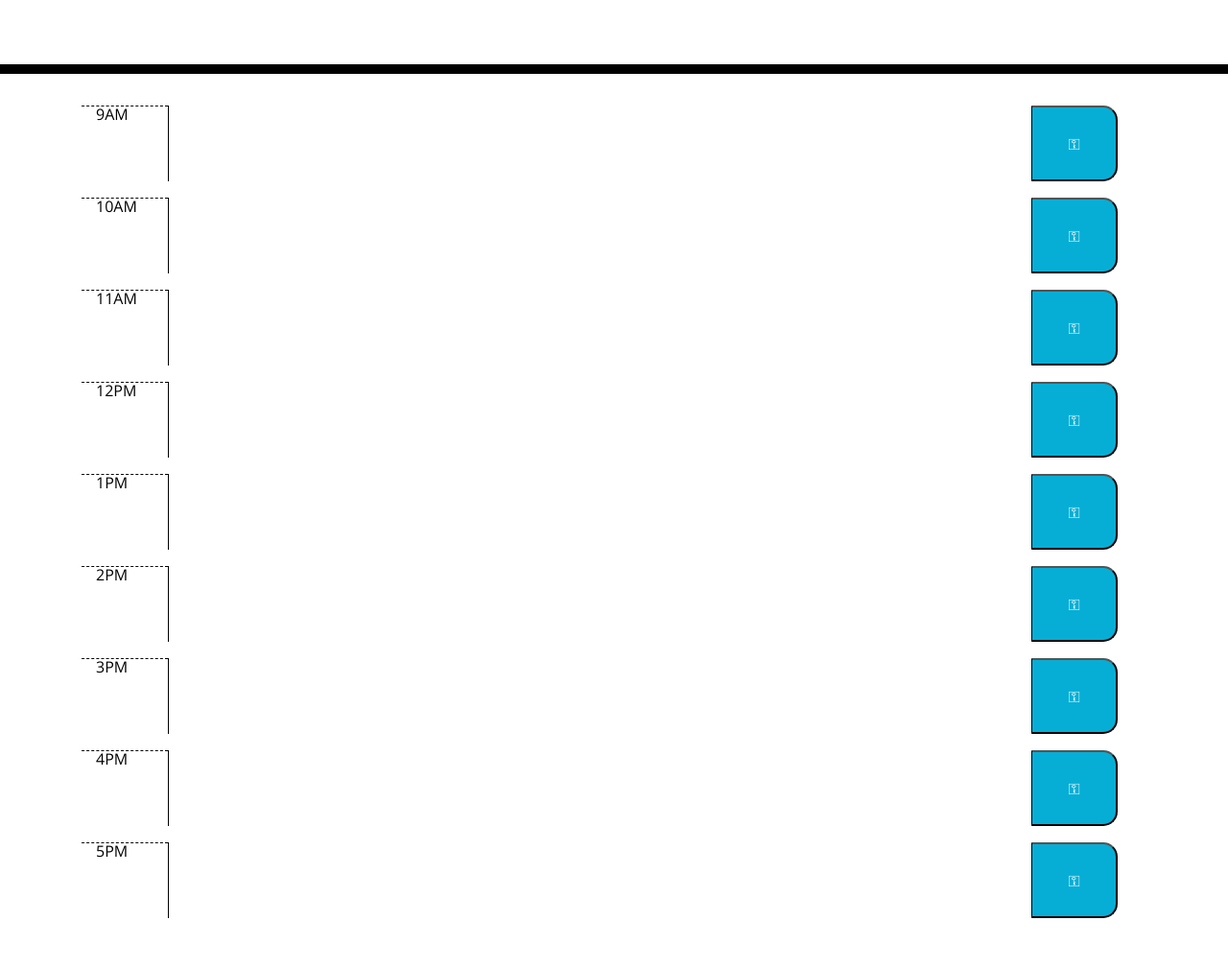
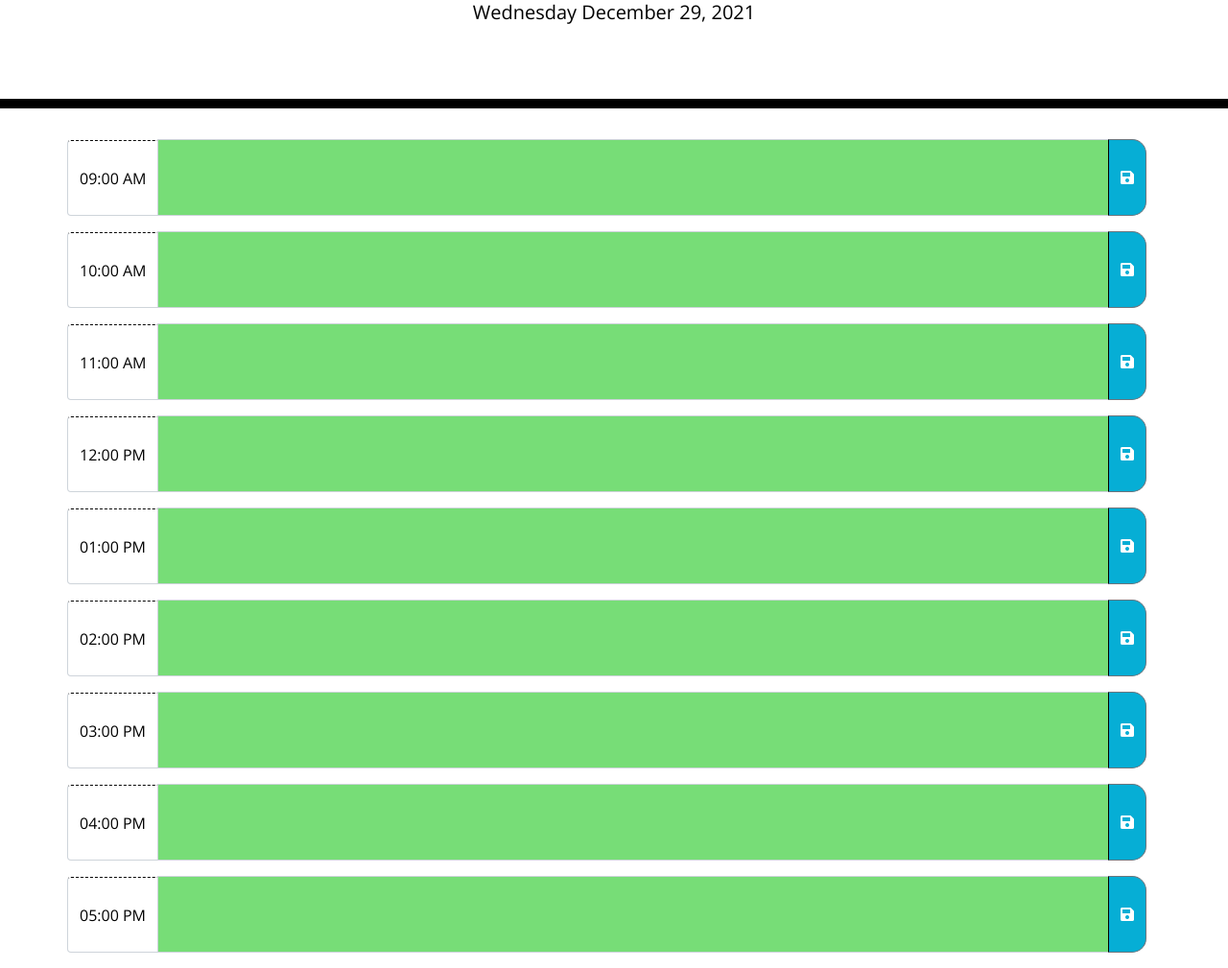
Before and after one commit to smithnaomi/Day-Planner, a plain HTML site: page index.html in a window 1280 px wide. Shown: the part 191-1200 px from the top of the page at 96% size. Before the commit the page ends 1164 px from the top, so only its background shows below. Drawn offline with nearby package versions, Linux system fonts and the light colour scheme.

Commit message:
per hour,functions, if statments

```diff
--- a/assets/js/script.js
+++ b/assets/js/script.js
@@ -1,30 +1,88 @@
-var now = moment();
-var saved = {};
+window.onload = function () {
+  colorCode();
+  nineAM();
+  tenAM();
+  elevenAM();
+  twelvePM();
+  onePM();
+  twoPM();
+  threePM();
+  fourPM();
+  fivePM();
+};
 
-function init() {
-  if (JSON.parse(localStorage.getItem("scheduleSave") !== null)) {
-    saved = JSON.parse(localStorage.getItem("scheduleSave"));
+//CURRENT DATE AND TIME//
+var currentDay = moment().format("dddd LL");
+$("#currentDay").append(currentDay);
+
+var currentTime = moment().format("LT");
+$("#currentTime").append(currentTime);
+
+//HOURS//
+var now = new Date().getHours();
+// BLOCK COLOR CHANGE ON THE HOUR//
+function colorCode() {
+  if (now > 9) {
+    $("#comment9am").addClass("past");
+  } else if (now >= 9 && now < 10) {
+    $("#comment9am").addClass("present");
+  } else if (now < 9) {
+    $("#comment9am").addClass("future");
   }
-
-  for (var i = 0; i < Object.keys(saved).length; i++) {
-    $("ul[data-time=" + Object.keys(saved)[i] + "]")
-      .children(".description")
-      .val(saved[Object.keys(saved)[i]]);
+  if (now > 10) {
+    $("#comment10am").addClass("past");
+  } else if (now >= 10 && now < 11) {
+    $("#comment10am").addClass("present");
+  } else if (now < 10) {
+    $("#comment10am").addClass("future");
   }
-
-  setInterval(function () {
-    now = moment();
-    $("#currentDay").text(now.format("MMMM Do YYYY, h:mm:ss a"));
-    $("ul").each(function () {
-      if (now.format("H") == $(this).data("time")) {
-        $(this).children(".description").addClass("present");
-      }
-      if (now.format("H") > $(this).data("time")) {
-        $(this).children(".description").addClass("past");
-      }
-      if (now.format("H") < $(this).data("time")) {
-        $(this).children(".description").addClass("future");
-      }
-    });
-  }, 500);
+  if (now > 11) {
+    $("#comment11am").addClass("past");
+  } else if (now >= 11 && now < 12) {
+    $("#comment11am").addClass("present");
+  } else if (now < 11) {
+    $("#comment11am").addClass("future");
+  }
+  if (now > 12) {
+    $("#comment12pm").addClass("past");
+  } else if (now >= 12 && now < 13) {
+    $("#comment12pm").addClass("present");
+  } else if (now < 12) {
+    $("#comment12pm").addClass("future");
+  }
+  if (now > 13) {
+    $("#comment1pm").addClass("past");
+  } else if (now >= 13 && now < 14) {
+    $("#comment1pm").addClass("present");
+  } else if (now < 13) {
+    $("#comment1pm").addClass("future");
+  }
+  if (now > 14) {
+    $("#comment2pm").addClass("past");
+  } else if (now >= 14 && now < 15) {
+    $("#comment2pm").addClass("present");
+  } else if (now < 14) {
+    $("#comment2pm").addClass("future");
+  }
+  if (now > 15) {
+    $("#comment3pm").addClass("past");
+  } else if (now >= 15 && now < 16) {
+    $("#comment3pm").addClass("present");
+  } else if (now < 15) {
+    $("#comment3pm").addClass("future");
+  }
+  if (now > 16) {
+    $("#comment4pm").addClass("past");
+  } else if (now >= 16 && now < 17) {
+    $("#comment4pm").addClass("present");
+  } else if (now < 16) {
+    $("#comment4pm").addClass("future");
+  }
+  if (now > 17) {
+    $("#comment5pm").addClass("past");
+  } else if (now >= 17 && now < 18) {
+    $("#comment5pm").addClass("present");
+  } else if (now < 17) {
+    $("#comment5pm").addClass("future");
+  }
 }
--- a/index.html
+++ b/index.html
@@ -29,61 +29,222 @@
       <p id="currentDay" class="lead"></p>
     </header>
     <div class="container">
-      <!-- Timeblocks go here -->
+      <!-- Timeblocks go here per hour -->
+      <!-- 9 am -->
+      <div class="input-group mb-3">
+        <div class="input-group-prepend row">
+          <span class="input-group-text hour">09:00 AM</span>
+        </div>
+        <textarea
+          value=""
+          id="comment9am"
+          type="text"
+          cols="100"
+          rows="2"
+          class="form-control description textarea"
+        ></textarea>
+        <div class="input-group-append">
+          <button
+            id="button9am"
+            class="btn btn-outline-secondary saveBtn"
+            type="button"
+          >
+            <i class="fas fa-save"></i>
+          </button>
+        </div>
+      </div>
 
-      <ul class="row col-12" data-time="9">
-        <div class="hour col-1">9AM</div>
-        <textarea class="description col-10"></textarea>
-        <button class="saveBtn col-1">⚿</button>
-      </ul>
+      <!-- 10 am-->
+      <div class="input-group mb-3">
+        <div class="input-group-prepend row">
+          <span class="input-group-text hour">10:00 AM</span>
+        </div>
+        <textarea
+          id="comment10am"
+          value=""
+          type="text"
+          cols="100"
+          rows="2"
+          class="form-control description textarea"
+        ></textarea>
+        <div class="input-group-append">
+          <button
+            id="button10am"
+            class="btn btn-outline-secondary saveBtn"
+            type="button"
+          >
+            <i class="fas fa-save"></i>
+          </button>
+        </div>
+      </div>
 
-      <ul class="row col-12" data-time="10">
-        <div class="hour col-1">10AM</div>
-        <textarea class="description col-10"></textarea>
-        <button class="saveBtn col-1">⚿</button>
-      </ul>
+      <!--11 am-->
+      <div class="input-group mb-3">
+        <div class="input-group-prepend row">
+          <span class="input-group-text hour">11:00 AM</span>
+        </div>
+        <textarea
+          id="comment11am"
+          value=""
+          type="text"
+          cols="100"
+          rows="2"
+          class="form-control description textarea"
+        ></textarea>
+        <div class="input-group-append">
+          <button
+            id="button11am"
+            class="btn btn-outline-secondary saveBtn"
+            type="button"
+          >
+            <i class="fas fa-save"></i>
+          </button>
+        </div>
+      </div>
 
-      <ul class="row col-12" data-time="11">
-        <div class="hour col-1">11AM</div>
-        <textarea class="description col-10"></textarea>
-        <button class="saveBtn col-1">⚿</button>
-      </ul>
+      <!--12 pm-->
+      <div class="input-group mb-3">
+        <div class="input-group-prepend row">
+          <span class="input-group-text hour">12:00 PM</span>
+        </div>
+        <textarea
+          id="comment12pm"
+          value=""
+          type="text"
+          cols="100"
+          rows="2"
+          class="form-control description textarea"
+        ></textarea>
+        <div class="input-group-append">
+          <button
+            id="button12pm"
+            class="btn btn-outline-secondary saveBtn"
+            type="button"
+          >
+            <i class="fas fa-save"></i>
+          </button>
+        </div>
+      </div>
 
-      <ul class="row col-12" data-time="12">
-        <div class="hour col-1">12PM</div>
-        <textarea class="description col-10"></textarea>
-        <button class="saveBtn col-1">⚿</button>
-      </ul>
+      <!--1 pm-->
+      <div class="input-group mb-3">
+        <div class="input-group-prepend row">
+          <span class="input-group-text hour">01:00 PM</span>
+        </div>
+        <textarea
+          id="comment1pm"
+          value=""
+          type="text"
+          cols="100"
+          rows="2"
+          class="form-control description textarea"
+        ></textarea>
+        <div class="input-group-append">
+          <button
+            id="button1pm"
+            class="btn btn-outline-secondary saveBtn"
+            type="button"
+          >
+            <i class="fas fa-save"></i>
+          </button>
+        </div>
+      </div>
 
-      <ul class="row col-12" data-time="13">
-        <div class="hour col-1">1PM</div>
-        <textarea class="description col-10"></textarea>
-        <button class="saveBtn col-1">⚿</button>
-      </ul>
+      <!--2 pm-->
+      <div class="input-group mb-3">
+        <div class="input-group-prepend row">
+          <span class="input-group-text hour">02:00 PM</span>
+        </div>
+        <textarea
+          id="comment2pm"
+          value=""
+          type="text"
+          cols="100"
+          rows="2"
+          class="form-control description textarea"
+        ></textarea>
+        <div class="input-group-append">
+          <button
+            id="button2pm"
+            class="btn btn-outline-secondary saveBtn"
+            type="button"
+          >
+            <i class="fas fa-save"></i>
+          </button>
+        </div>
+      </div>
 
-      <ul class="row col-12" data-time="14">
-        <div class="hour col-1">2PM</div>
-        <textarea class="description col-10"></textarea>
-        <button class="saveBtn col-1">⚿</button>
-      </ul>
+      <!--3 pm-->
+      <div class="input-group mb-3">
+        <div class="input-group-prepend row">
+          <span class="input-group-text hour">03:00 PM</span>
+        </div>
+        <textarea
+          id="comment3pm"
+          value=""
+          type="text"
+          cols="100"
+          rows="2"
+          class="form-control description textarea"
+        ></textarea>
+        <div class="input-group-append">
+          <button
+            id="button3pm"
+            class="btn btn-outline-secondary saveBtn"
+            type="button"
+          >
+            <i class="fas fa-save"></i>
+          </button>
+        </div>
+      </div>
 
-      <ul class="row col-12" data-time="15">
-        <div class="hour col-1">3PM</div>
-        <textarea class="description col-10"></textarea>
-        <button class="saveBtn col-1">⚿</button>
-      </ul>
+      <!--4 pm-->
+      <div class="input-group mb-3">
+        <div class="input-group-prepend row">
+          <span class="input-group-text hour">04:00 PM</span>
+        </div>
+        <textarea
+          id="comment4pm"
+          value=""
+          type="text"
+          cols="100"
+          rows="2"
+          class="form-control description textarea"
+        ></textarea>
+        <div class="input-group-append">
+          <button
+            id="button4pm"
+            class="btn btn-outline-secondary saveBtn"
+            type="button"
+          >
+            <i class="fas fa-save"></i>
+          </button>
+        </div>
+      </div>
 
-      <ul class="row col-12" data-time="16">
-        <div class="hour col-1">4PM</div>
-        <textarea class="description col-10"></textarea>
-        <button class="saveBtn col-1">⚿</button>
-      </ul>
-
-      <ul class="row col-12" data-time="17">
-        <div class="hour col-1">5PM</div>
-        <textarea class="description col-10"></textarea>
-        <button class="saveBtn col-1">⚿</button>
-      </ul>
+      <!-- 5pm-->
+      <div class="input-group mb-3">
+        <div class="input-group-prepend row">
+          <span class="input-group-text hour">05:00 PM</span>
+        </div>
+        <textarea
+          id="comment5pm"
+          value=""
+          type="text"
+          cols="100"
+          rows="2"
+          class="form-control description textarea"
+        ></textarea>
+        <div class="input-group-append">
+          <button
+            id="button5pm"
+            class="btn btn-outline-secondary saveBtn"
+            type="button"
+          >
+            <i class="fas fa-save"></i>
+          </button>
+        </div>
+      </div>
     </div>
 
     <script src="https://cdnjs.cloudflare.com/ajax/libs/jquery/3.2.1/jquery.min.js"></script>
```
